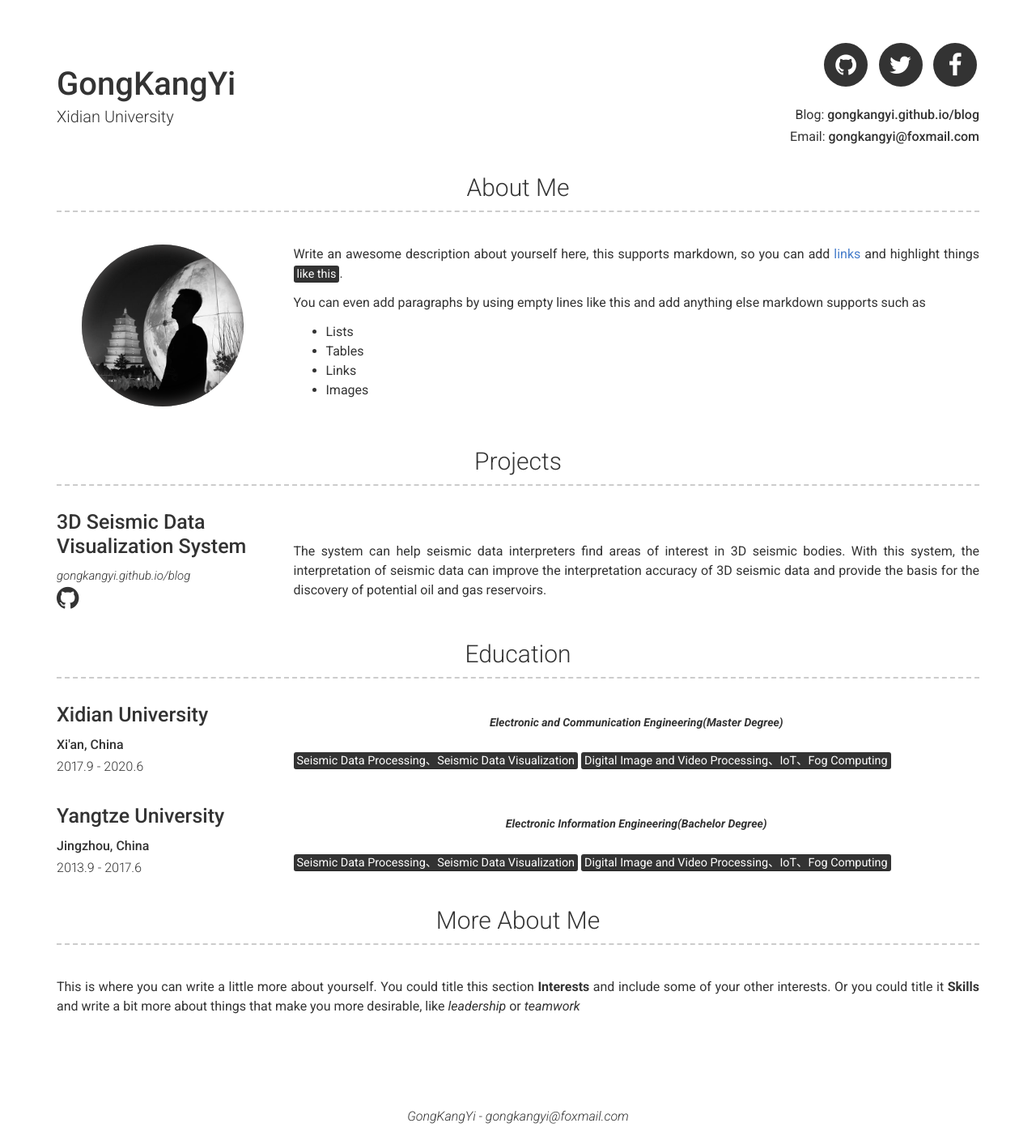
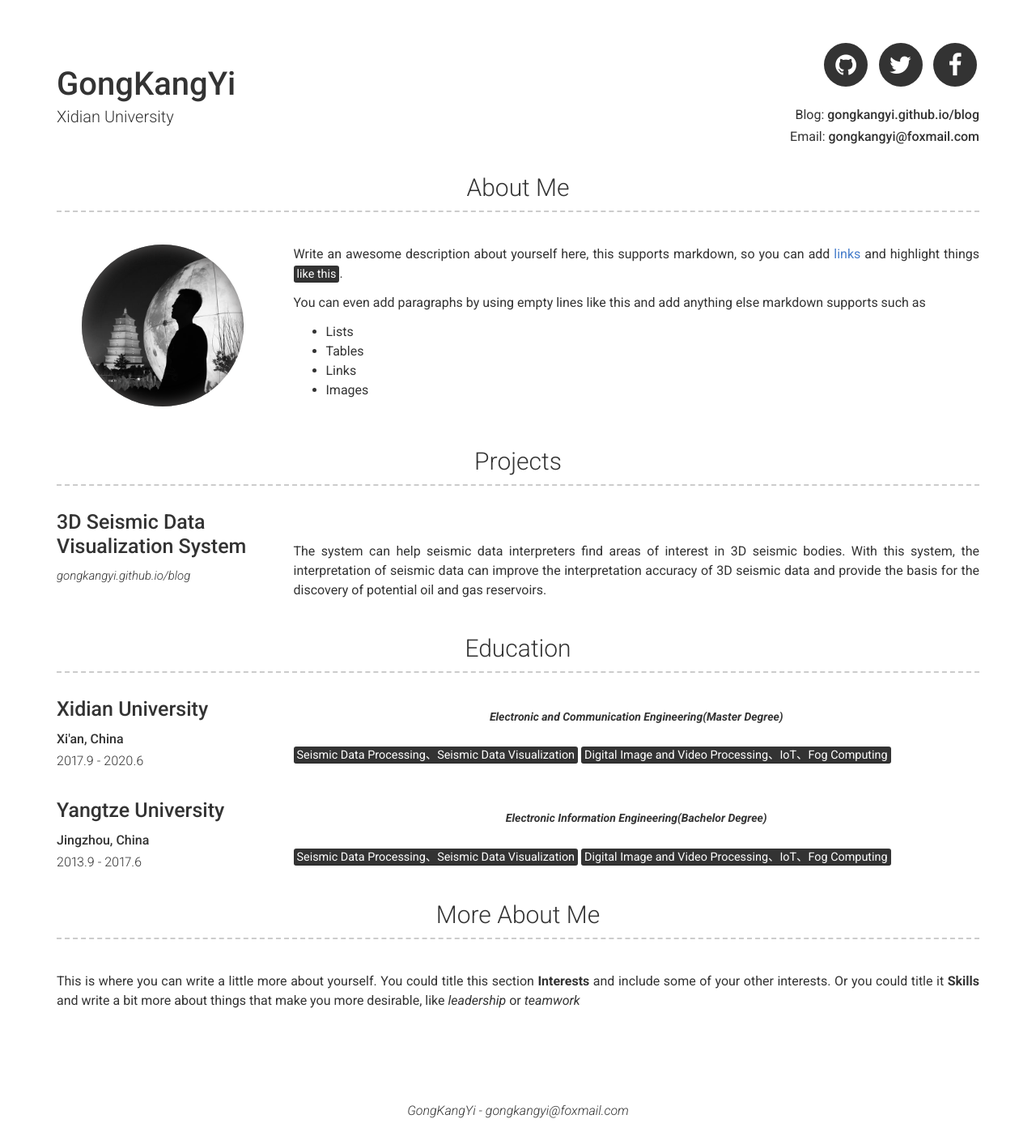
Before and after one commit to gongkangyi/gongkangyi.github.io, a Jekyll site: the page built from index.md, in a window 1280 px wide. Shown: the whole page at 81% size. Built offline with Jekyll 4.4.1, drawn with Linux system fonts in a browser that asks for light colours.

Commit message:
Update projects.html

```diff
--- a/_includes/projects.html
+++ b/_includes/projects.html
@@ -7,11 +7,6 @@
         {%- if project.link -%}
           {% include a.html href=project.link class="project-link" %}{{ project.link }}</a>
         {%- endif -%}
-        <p class="no-print">
-          <a href="https://github.com/{{ project.github }}" target="_blank">
-            <i class="fa fa-github" title="{{ project.name }} Github link"></i>
-          </a>
-        </p>
       </div>
       <div class="col-xs-12 col-sm-8 col-md-9 col-print-12">
         {%- if project.quote -%}
```
